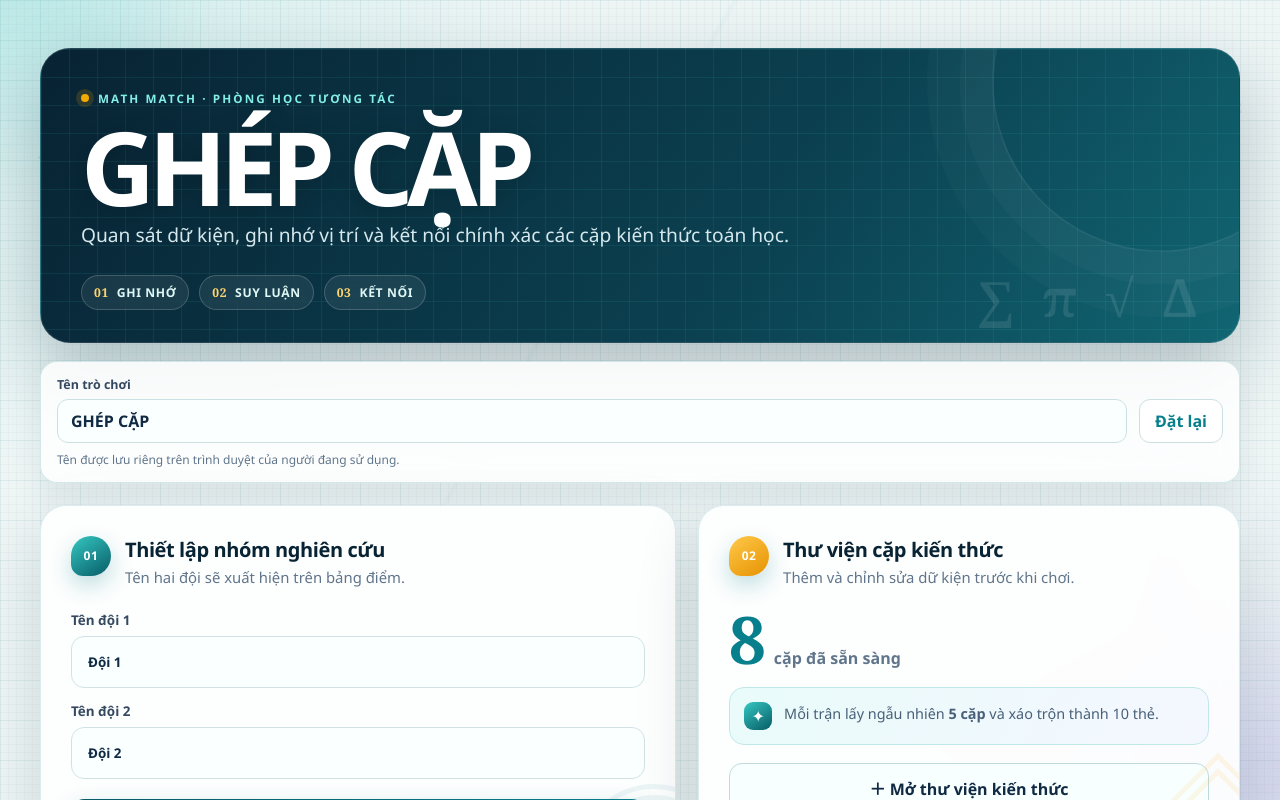
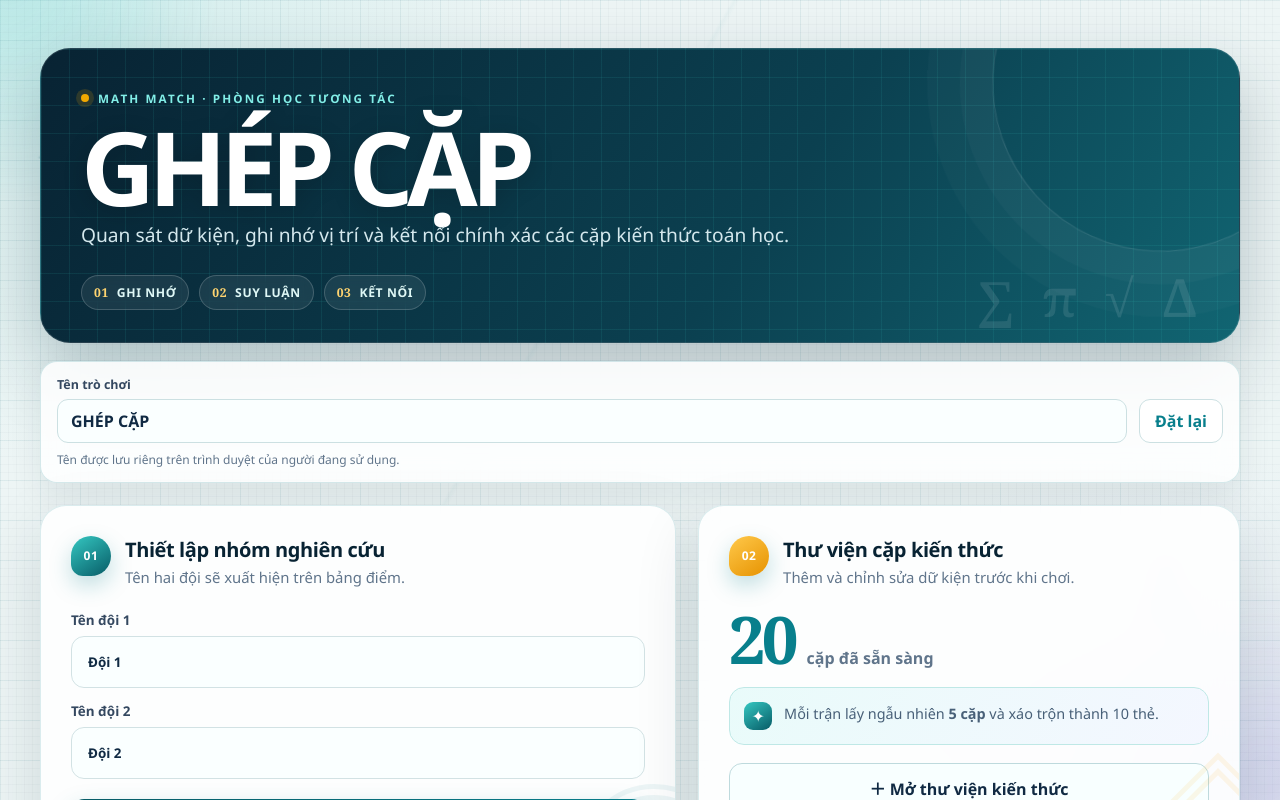
Before and after one commit to pnnguyen1996/game-tuong-tac, a React (Vite) app: page / in a window 1280 px wide. Shown: the top 800 px of the page. Built offline with nearby package versions, Linux system fonts and the light colour scheme.

Commit message:
Thêm ngân hàng cặp số và đánh số thẻ

```diff
--- a/src/App.tsx
+++ b/src/App.tsx
@@ -17,20 +17,34 @@ type Card = {
 type Screen = "setup" | "dice" | "game" | "result";
 
 const ROUND_SIZE = 5;
-const STORAGE_KEY = "ghep-cap-pair-bank-v1";
+const STORAGE_KEY = "ghep-cap-pair-bank-v2";
+const LEGACY_STORAGE_KEY = "ghep-cap-pair-bank-v1";
 const TITLE_STORAGE_KEY = "ghep-cap-game-title-v1";
 const DEFAULT_GAME_TITLE = "GHÉP CẶP";
-const MATH_SYMBOLS = ["π", "∑", "√", "∞", "Δ", "x²", "∠", "≠", "∫", "φ"];
 
 const DEFAULT_PAIRS: Pair[] = [
-  { id: "mau-01", left: "Nội dung thẻ A1", right: "Nội dung ghép với thẻ A1" },
-  { id: "mau-02", left: "Nội dung thẻ A2", right: "Nội dung ghép với thẻ A2" },
-  { id: "mau-03", left: "Nội dung thẻ A3", right: "Nội dung ghép với thẻ A3" },
-  { id: "mau-04", left: "Nội dung thẻ A4", right: "Nội dung ghép với thẻ A4" },
-  { id: "mau-05", left: "Nội dung thẻ A5", right: "Nội dung ghép với thẻ A5" },
-  { id: "mau-06", left: "Nội dung thẻ A6", right: "Nội dung ghép với thẻ A6" },
-  { id: "mau-07", left: "Nội dung thẻ A7", right: "Nội dung ghép với thẻ A7" },
-  { id: "mau-08", left: "Nội dung thẻ A8", right: "Nội dung ghép với thẻ A8" },
+  // Số thập phân và phân số thập phân tương ứng: 5 cặp dương, 5 cặp âm.
+  { id: "thap-01", left: "0,7", right: "7/10" },
+  { id: "thap-02", left: "1,3", right: "13/10" },
+  { id: "thap-03", left: "2,6", right: "26/10" },
+  { id: "thap-04", left: "4,2", right: "42/10" },
+  { id: "thap-05", left: "8,9", right: "89/10" },
+  { id: "thap-06", left: "−0,4", right: "−4/10" },
+  { id: "thap-07", left: "−1,8", right: "−18/10" },
+  { id: "thap-08", left: "−3,5", right: "−35/10" },
+  { id: "thap-09", left: "−5,7", right: "−57/10" },
+  { id: "thap-10", left: "−9,1", right: "−91/10" },
+  // Hỗn số và phân số tương ứng: 5 cặp dương, 5 cặp âm.
+  { id: "hon-01", left: "1 1/2", right: "3/2" },
+  { id: "hon-02", left: "2 2/3", right: "8/3" },
+  { id: "hon-03", left: "3 1/4", right: "13/4" },
+  { id: "hon-04", left: "4 3/5", right: "23/5" },
+  { id: "hon-05", left: "5 5/6", right: "35/6" },
+  { id: "hon-06", left: "−1 2/5", right: "−7/5" },
+  { id: "hon-07", left: "−2 3/4", right: "−11/4" },
+  { id: "hon-08", left: "−3 4/7", right: "−25/7" },
+  { id: "hon-09", left: "−4 1/3", right: "−13/3" },
+  { id: "hon-10", left: "−5 7/8", right: "−47/8" },
 ];
 
 function shuffle<T>(items: T[]): T[] {
@@ -99,6 +113,17 @@ export default function Home() {
         if (saved) {
           const parsed = JSON.parse(saved) as Pair[];
           if (Array.isArray(parsed) && parsed.length) setPairBank(parsed);
+        } else {
+          const legacySaved = window.localStorage.getItem(LEGACY_STORAGE_KEY);
+          if (legacySaved) {
+            const legacyPairs = JSON.parse(legacySaved) as Pair[];
+            const isUntouchedLegacySample = Array.isArray(legacyPairs)
+              && legacyPairs.length === 8
+              && legacyPairs.every((pair) => pair.id?.startsWith("mau-") && pair.left?.startsWith("Nội dung thẻ A"));
+            if (Array.isArray(legacyPairs) && legacyPairs.length && !isUntouchedLegacySample) {
+              setPairBank(legacyPairs);
+            }
+          }
         }
         const savedTitle = window.localStorage.getItem(TITLE_STORAGE_KEY);
         if (savedTitle?.trim()) setGameTitle(savedTitle);
@@ -461,7 +486,7 @@ export default function Home() {
                   aria-label={isFlipped ? `Thẻ ${index + 1}: ${card.content}` : `Thẻ ${index + 1} đang úp`}
                 >
                   <span className="memory-card-inner">
-                    <span className="memory-card-front"><span>{String(index + 1).padStart(2, "0")}</span><b>{MATH_SYMBOLS[index % MATH_SYMBOLS.length]}</b></span>
+                    <span className="memory-card-front"><span>THẺ</span><b>{index + 1}</b></span>
                     <span className="memory-card-back">{card.content}</span>
                   </span>
                 </button>
--- a/src/styles.css
+++ b/src/styles.css
@@ -486,7 +486,7 @@ body { font-family: "Aptos", "Segoe UI", ui-sans-serif, system-ui, sans-serif; }
 }
 .memory-card-front b {
   font-family: "Cambria Math", Cambria, Georgia, serif;
-  font-size: clamp(1.8rem, 4vw, 3.3rem);
+  font-size: clamp(2.8rem, 5vw, 4.6rem);
   font-weight: 700;
   text-shadow: 0 4px 18px rgba(0,0,0,.18);
 }
@@ -546,7 +546,7 @@ body { font-family: "Aptos", "Segoe UI", ui-sans-serif, system-ui, sans-serif; }
   .hero h1 { font-size: 3.1rem; }
   .hero::after { display: none; }
   .hero-kicker span { padding: 7px 9px; font-size: .65rem; }
-  .memory-card-front b { font-size: 2rem; }
+  .memory-card-front b { font-size: 3rem; }
 }
 
 @media (prefers-reduced-motion: reduce) {
```
